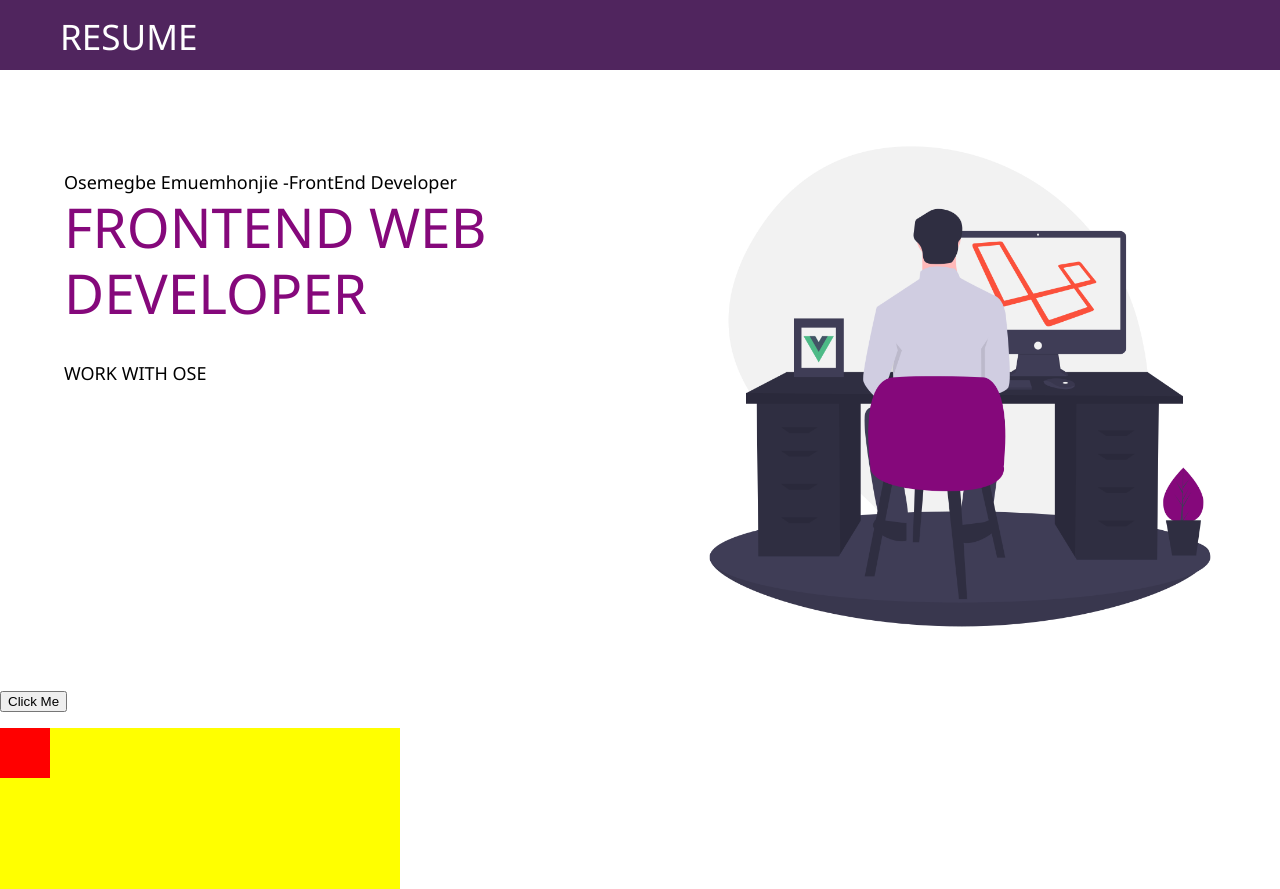
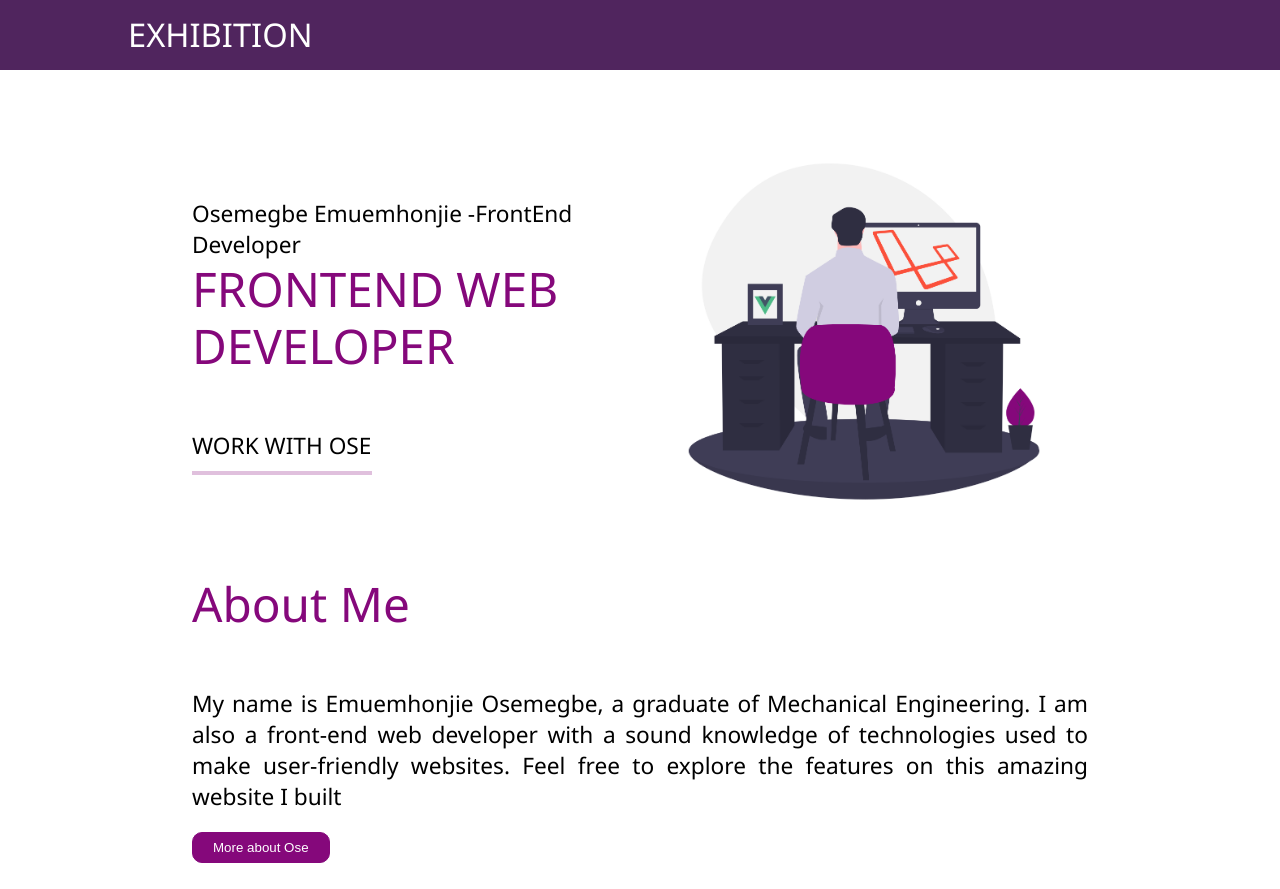
Before and after one commit to HyOcee/Exhibition, a plain HTML site: page index.html in a window 1280 px wide. Shown: the top 889 px of the page. Drawn offline with Linux system fonts and the light colour scheme.

Commit message:
add file

```diff
--- a/index.html
+++ b/index.html
@@ -8,16 +8,23 @@
 </head>
 <body>
   <nav>
-    <h3>RESUME</h3>
+    <h3>EXHIBITION</h3>
   </nav>
 
 <section>
  <div class="col-1 colText">
     <p>Osemegbe Emuemhonjie -FrontEnd Developer</p>
-    <h2>FRONTEND WEB DEVELOPER</h2>
+    <h2>FRONTEND WEB<br>DEVELOPER</h2>
     <p> WORK WITH OSE</p>
+    <hr>
   </div>
   <div class="col-1 colImg"> <img src="developer.png"></div>
+</section>
+
+<section class="aboutMe">
+  <h2>About Me</h2>
+  <p>My name is Emuemhonjie Osemegbe, a graduate of Mechanical Engineering. I am also a front-end web developer with a sound knowledge of technologies used to make user-friendly websites. Feel free to explore the features on this amazing website I built</p>
+  <button>More about Ose</button>
 </section>
 
   <p><button id="demo" onclick="myMove()">Click Me</button></p>
--- a/style.css
+++ b/style.css
@@ -22,10 +22,22 @@ body {
     line-height: 1.2;
 }
 
+.h3, h3 {
+    font-size: calc(2.5rem + .6vw);
+}
+
+hr {
+    margin: 1rem 0;
+    color: inherit;
+    background-color: currentColor;
+    border: 0;
+    opacity: .25;
+}
+
 nav {
   background-color: #50255e;
   height: 7rem;
-  padding: 1.5rem 0px 0px 6rem;
+  padding: 1.5rem 0px 0px 10%;
   font-size: 3rem;
   color: white;
 }
@@ -34,51 +46,74 @@ section, .container {
     width: 100%;
     display: flex;
     flex-wrap: wrap;
+    color: rgb(133, 8, 123);
 }
 
 @media only screen and (max-width: 600px){
   .col-1 {width: 100%;}
-  .colText { padding: 50px 20px 0px;}
+  .col-1 img {width: 90%;}
+  section {padding: 10% 5% 0px 5%;}
+  h2 {
+  font-size: calc(3.5rem + 0.6vw);
+  padding-bottom: calc(3rem + 0.6vw);
+  }
 }
 
 @media only screen and (min-width: 600px){
   .col-1 {width: 50%;}
-  .colText {  padding: 100px 3% 0px;}
-  .col-1 img {margin-top: 80px;}
+  section {padding: 10% 5% 0px 5%;}
+  h2 {
+  font-size: calc(3.5rem + 0.6vw);
+  padding-bottom: calc(1rem + 0.6vw);
+  }
 }
 
 @media only screen and (min-width: 768px){
-  .col-1 {width: 50%;}
-  .colText {  padding: 100px 5% 0px;}
-    .col-1 img {margin-top: 50px;}
+  .col-1 img {  margin-top: -15%;}
+  h2 {
+  font-size: calc(4rem + 0.6vw);
+  padding-bottom: calc(3rem + 1.6vw);
+  }
 }
 
 @media only screen and (min-width: 992px){
-  .col-1 {width: 50%;}
-    .col-1 img {margin-top: 30px;}
+
 }
 
 @media only screen and (min-width: 1200px){
-  .col-1 {width: 50%;}
+    section {padding: 10% 15% 0px 15%;}
 }
 
 img {
-    vertical-align: middle;
     width: 100%;
 }
 
-.colText p {
-    font-size: 1.8rem;
+ p {
+    font-size: calc(1.5rem + 0.6vw);
     color: black;
     margin: 0;
 }
 
-.colText h2 {
-    font-size: 5.5rem;
-    padding-bottom: 30px;
-    color: rgb(133, 8, 123);
+
+.colText hr {
+    width: 180px;
+    color: #85087B;
+    border: 2px solid #85087B;
 }
 
+.aboutMe {
+  padding-top: 3%;
+    text-align: justify;
+}
+
+.aboutMe button {
+    padding: 7px 20px;
+    color: white;
+    background-color: #85087B;
+    border: 1px solid #85087B;
+    margin: 20px 0;
+    border-radius: 10px;
+}
 
 #container {
   width: 400px;
```
